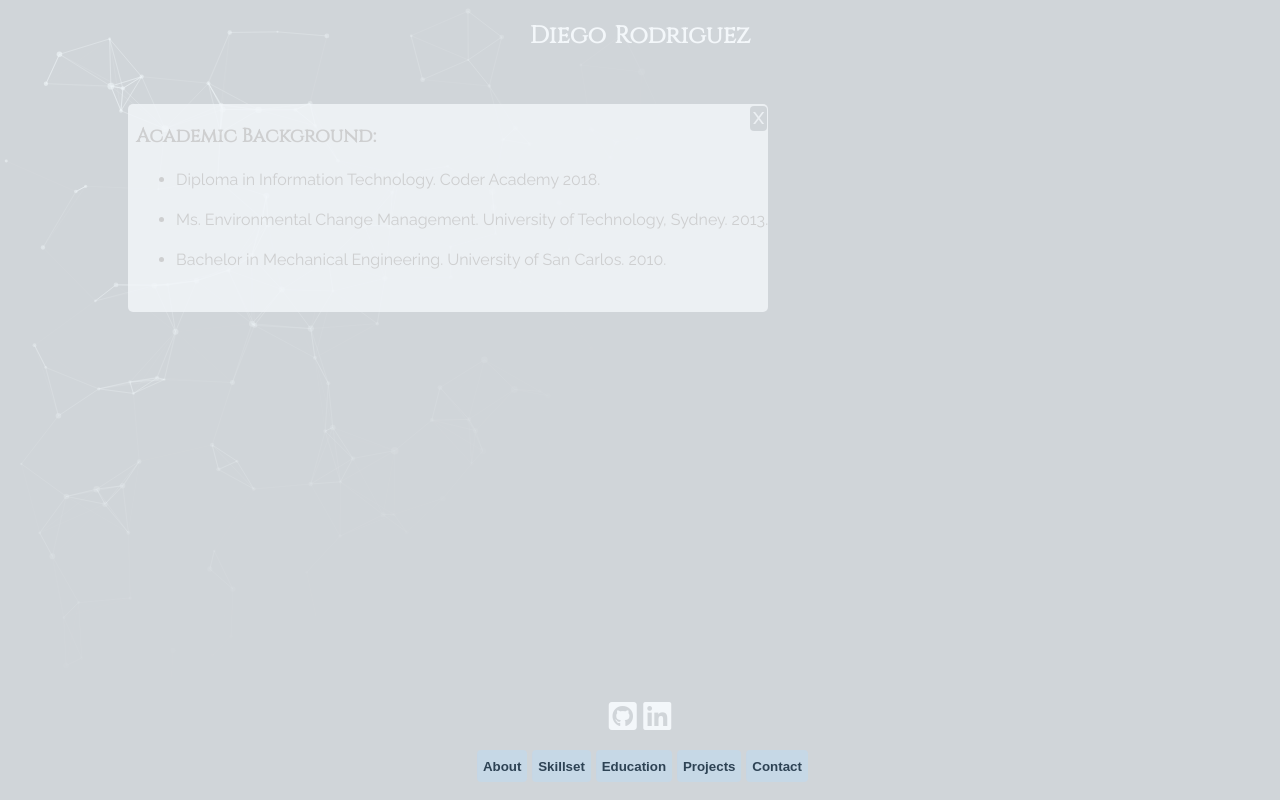
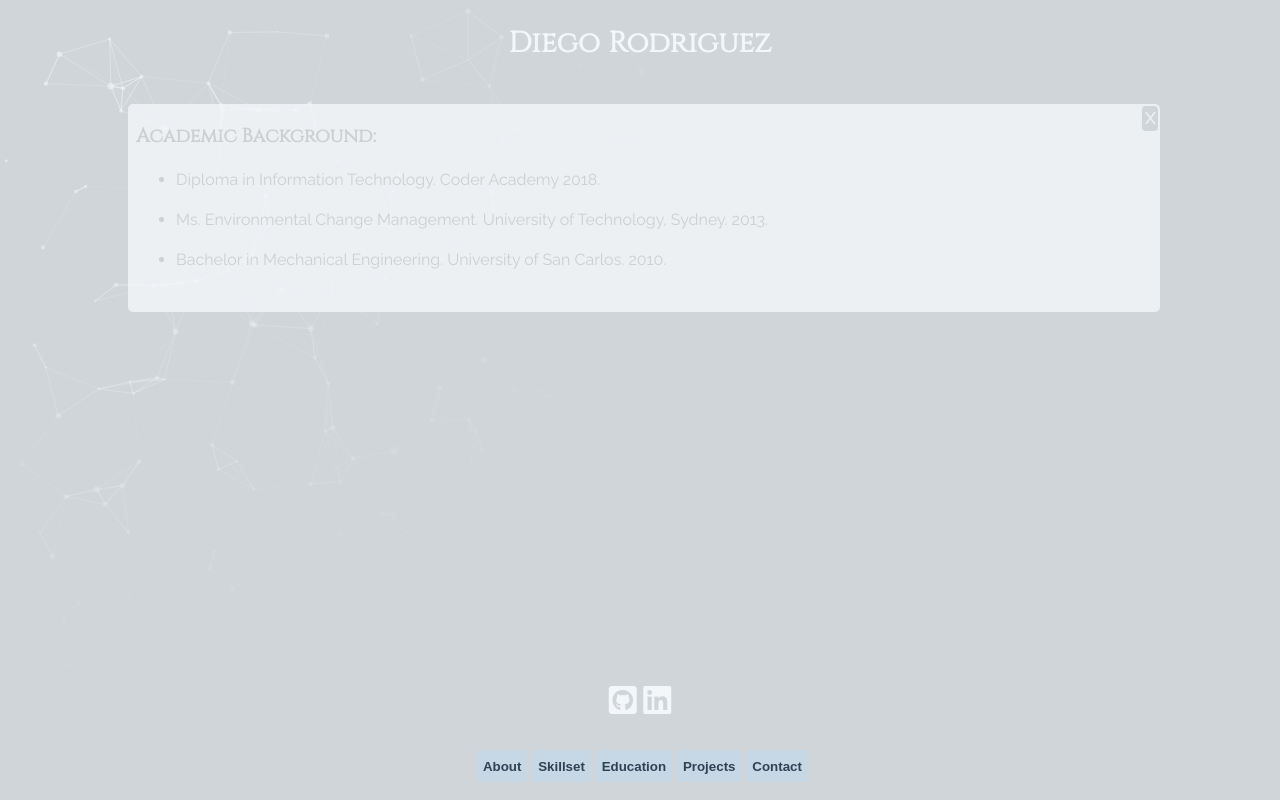
Before and after one commit to DiegoRodriguez2018/diego-rodriguez-portfolio-original-version, a React (Create React App) app: page / in a window 1280 px wide. Both pictures are taken after a click on the button "Education". Built offline with nearby package versions, Linux system fonts and the light colour scheme.

Commit message:
Fixed projects carousel bugs.

```diff
--- a/src/Components/DiegoRodriguez.scss
+++ b/src/Components/DiegoRodriguez.scss
@@ -60,13 +60,13 @@
     display: flex;
     .first-name {
       font-family: $main-title-font;
-      font-size: 1rem;
+      font-size: 1.2rem;
       color: $light-blue;
       padding-right: .5rem;
     }
     .last-name {
       font-family: $main-title-font;
-      font-size: 1rem;
+      font-size: 1.2rem;
       color: $light-blue;
     }
   }
--- a/src/Components/ProjectCard.js
+++ b/src/Components/ProjectCard.js
@@ -1,26 +1,22 @@
-import React, { Component } from 'react';
-import LanguageTag from './LanguageTag';
-
+import React, { Component } from "react";
+import LanguageTag from "./LanguageTag";
 
 class ProjectCard extends Component {
   render() {
-      const { project } =  this.props;
+    const { project } = this.props;
     const { techstack } = project;
     return (
       <div className="project-card">
         <a target="blank" href={project.url}>
-                  <div className="project-name">
-                    {project.name}
-                  </div>
-                  <br></br>
+          <div className="project-name">{project.name}</div>
+          <br />
           {techstack.map(language => {
-                    return(<LanguageTag language={language}/>);
+            return <LanguageTag language={language} />;
           })}
         </a>
       </div>
-        )
+    );
   }
 }
 
-
 export default ProjectCard;
--- a/src/Components/ProjectCarousel.js
+++ b/src/Components/ProjectCarousel.js
@@ -26,6 +26,10 @@ class ProjectCarousel extends Component {
     this.setState({currentIndex});
   }
 
+      //   {/* <h3>Projects</h3>
+      // <p>
+      //   Please check out some of my projects on Github:
+      // </p> */}
   render() {
     const { projects } = this.props;
     const { currentIndex } = this.state;
--- a/src/Components/Socials.scss
+++ b/src/Components/Socials.scss
@@ -1,7 +1,7 @@
 .socials-section {
     position: absolute;
     left: 50%;
-    bottom: 8%;
+    bottom: 10%;
     transform: translateX(-50%);
     display: flex;
     animation: zoom 800ms 1 ease;
--- a/src/Sections/Education.js
+++ b/src/Sections/Education.js
@@ -6,7 +6,7 @@ export default function Education(props) {
     <section class="education-container">
       <CloseButton resetDiegoRodriguez={props.resetDiegoRodriguez} />
       <h3>Academic Background:</h3>
-      <ul>
+      <ul className="education-list">
         <li> Diploma in Information Technology. Coder Academy 2018.</li>
         <li>
           Ms. Environmental Change Management. University of Technology, Sydney.
--- a/src/Sections/Portfolio.js
+++ b/src/Sections/Portfolio.js
@@ -47,11 +47,8 @@ export default function Portfolio(props) {
   return (
     <section class="stack">
       <CloseButton resetDiegoRodriguez={props.resetDiegoRodriguez} />
-      <h3>Projects</h3>
-      <p>
-        Please check out some of my projects on Github:
-        <ProjectCarousel projects={projects} />
-      </p>
+      <ProjectCarousel projects={projects} />
+
     </section>
   );
 }
--- a/src/Sections/Sections.scss
+++ b/src/Sections/Sections.scss
@@ -13,17 +13,17 @@ footer {
 .skills,
 .contact,
 .education-container {
-  max-width: 80vw;
+  width: 80vw;
   max-height: 60vh;
   position: absolute;
   top: 13%;
   left: 10%;
   // transform: translateX(-50%);
-  width: auto;
   border-radius: 5px;
   background: $light-blue;
   opacity: 0.8;
   color: $font-shadow;
+
   padding-left: 0.5rem;
   padding-bottom: 0.5rem;
   overflow-y: auto;
@@ -31,10 +31,18 @@ footer {
 }
 
 .education-container {
-  li{
-    line-height: 1.5rem;
-    padding-bottom: 1rem;
+  overflow: hidden;
+  ul {
+    width: 80vw;
+    li{
+      line-height: 1.5rem;
+      padding-bottom: 1rem;
+    }
   }
+}
+
+.stack {
+  padding: 0;
 }
 
 /* end formating seccions */
--- a/src/stylesheets/styles.css
+++ b/src/stylesheets/styles.css
@@ -11,7 +11,7 @@ canvas {
 .socials-section {
   position: absolute;
   left: 50%;
-  bottom: 8%;
+  bottom: 10%;
   transform: translateX(-50%);
   display: flex;
   animation: zoom 800ms 1 ease; }
@@ -80,12 +80,12 @@ canvas {
     display: flex; }
     .display-as-header .full-name .first-name {
       font-family: "Cinzel", serif;
-      font-size: 1rem;
+      font-size: 1.2rem;
       color: #c6d8e8;
       padding-right: .5rem; }
     .display-as-header .full-name .last-name {
       font-family: "Cinzel", serif;
-      font-size: 1rem;
+      font-size: 1.2rem;
       color: #c6d8e8; }
   .display-as-header .sub-heading {
     display: none; }
@@ -148,7 +148,10 @@ canvas {
 
 /* stack section */
 .projects-carousel-container {
-  margin-top: 1rem;
+  width: auto;
+  height: auto;
+  margin: 0;
+  padding: 0;
   display: flex;
   justify-content: center; }
   .projects-carousel-container .projects-carousel {
@@ -174,16 +177,16 @@ canvas {
         .projects-carousel-container .projects-carousel .project-card a .project-name:hover {
           font-weight: bold; }
     .projects-carousel-container .projects-carousel .carousel-button {
+      width: 2vh;
+      height: 59vh;
       padding-left: 2vh;
       padding-right: 2vh;
       display: flex;
       align-items: center;
       justify-content: center;
-      background: #1f384d;
-      color: #c6d8e8;
+      background: transparent;
+      color: #1c3346;
       font-size: 1.3rem;
-      width: 2vh;
-      height: 60vh;
       transition: .3s; }
       .projects-carousel-container .projects-carousel .carousel-button.left {
         border-top-left-radius: 5px;
@@ -193,6 +196,7 @@ canvas {
         border-bottom-right-radius: 5px; }
       .projects-carousel-container .projects-carousel .carousel-button:hover {
         background: #1c3346;
+        color: #c6d8e8;
         font-size: 1.5rem; }
 
 main,
@@ -208,12 +212,11 @@ footer {
 .skills,
 .contact,
 .education-container {
-  max-width: 80vw;
+  width: 80vw;
   max-height: 60vh;
   position: absolute;
   top: 13%;
   left: 10%;
-  width: auto;
   border-radius: 5px;
   background: #c6d8e8;
   opacity: 0.8;
@@ -223,9 +226,16 @@ footer {
   overflow-y: auto;
   hyphens: auto; }
 
-.education-container li {
-  line-height: 1.5rem;
-  padding-bottom: 1rem; }
+.education-container {
+  overflow: hidden; }
+  .education-container ul {
+    width: 80vw; }
+    .education-container ul li {
+      line-height: 1.5rem;
+      padding-bottom: 1rem; }
+
+.stack {
+  padding: 0; }
 
 /* end formating seccions */
 .skillset {
```
Also changed, not shown: src/Components/Components.scss (+9 -6 lines), 1 other file (tests, documents, lock files or other folders). Lines whose indentation alone changed are shown as unchanged.
